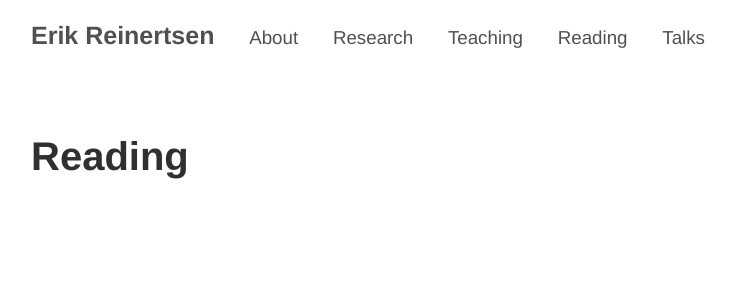
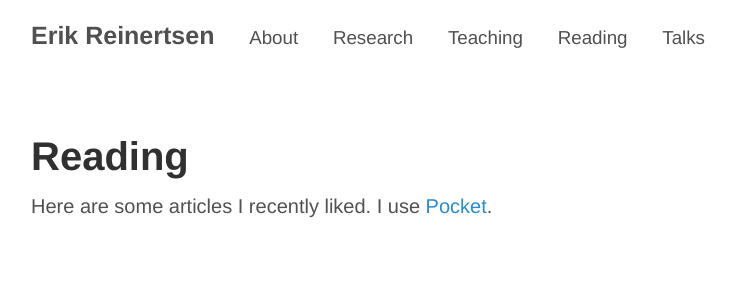
Before and after one commit to erikr/erikr.github.io, a Jekyll site: the page built from reading.md, in a window 1280 px wide. Shown: the top 300 px of the page, without its empty margins (229-964 px from the left). Built offline with Jekyll 4.4.1, drawn with Linux system fonts in a browser that asks for light colours; nearby versions of some CDN libraries.

Commit message:
added reading html and js thanks to James

```diff
--- a/reading.md
+++ b/reading.md
@@ -5,6 +5,10 @@ title: "Reading"
 ---
 
 <script src="http://ajax.googleapis.com/ajax/libs/jquery/2.0.0/jquery.min.js"></script>
+
+Here are some articles I recently liked. I use [Pocket](http://getpocket.com).
+
+<div id="feed">
 
 <script>
 $(document).ready(function(){
```
